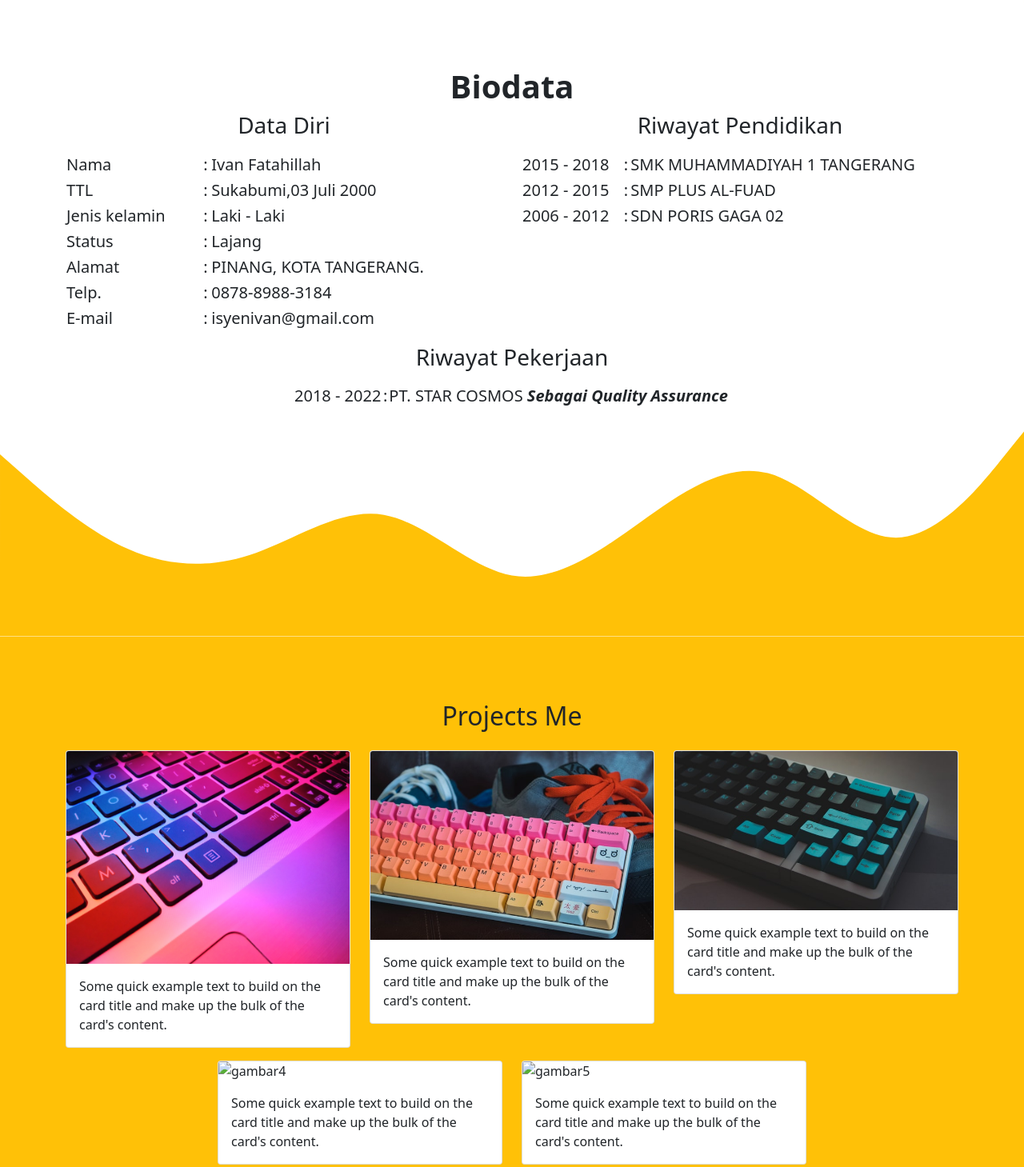
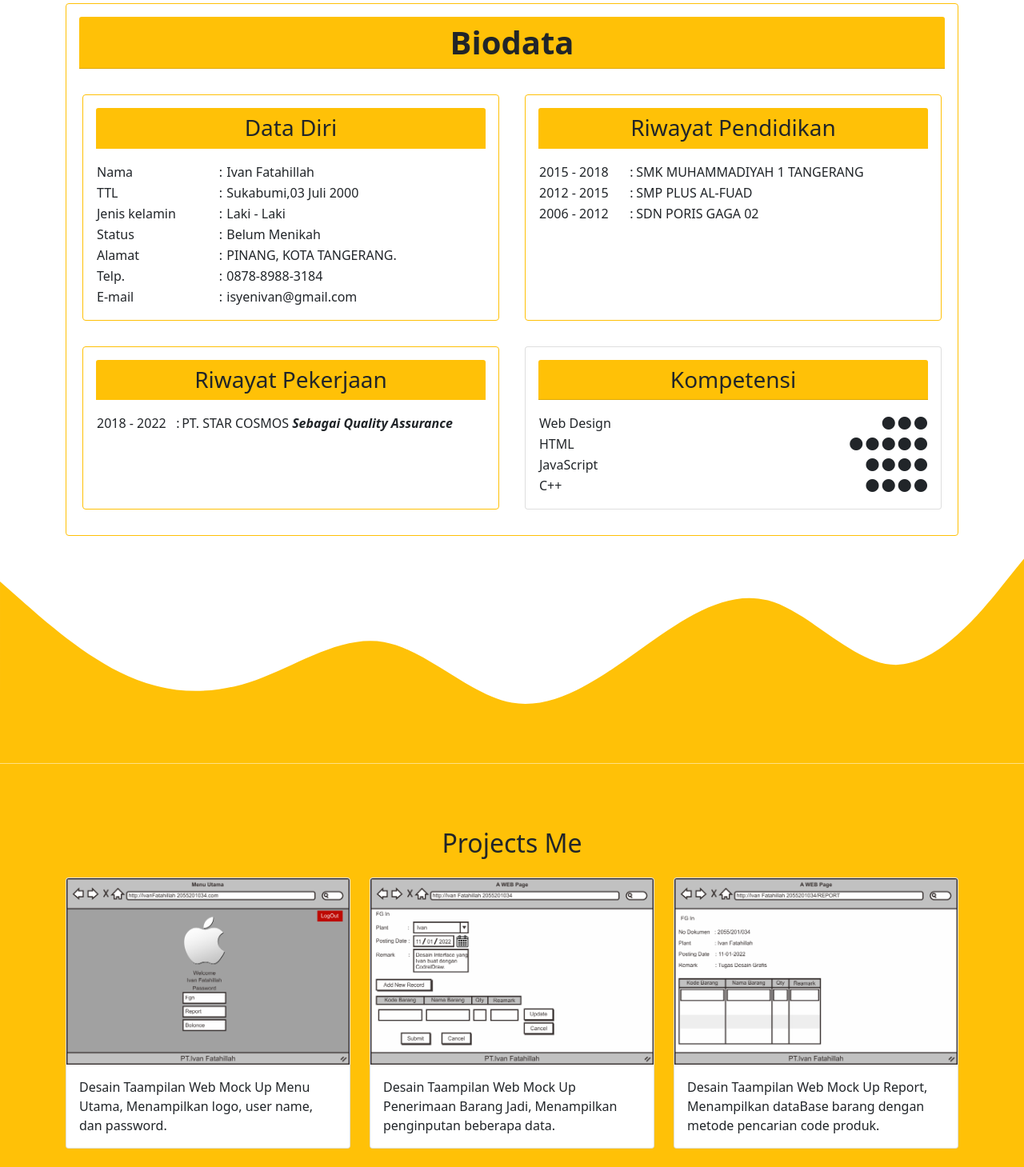
Before and after one commit to IvanFatahillah/IvanFatahillah.github.io, a plain HTML site: page MyCV.html in a window 1280 px wide. Shown: the part 920-2379 px from the top of the page at 80% size. Drawn offline with nearby package versions, Linux system fonts and the light colour scheme.

Commit message:
perubahan total tampilan web

```diff
--- a/MyCV.html
+++ b/MyCV.html
@@ -34,13 +34,14 @@
           </div>
         </div>
       </nav>
+
 <!-- Akhir Navbar -->
 
 <!-- Jumbotron -->
-    <section class="jumbotron text-center">
-        <img src="img/gambar2.png" alt="gambar2" width="200px" class="rounded-circle img-thumbnail"/>
+    <section class="jumbotron text-center pt-3">
+        <img  src="img/gambar2.png" alt="gambar2" width="200px" class="rounded-circle img-thumbnail">
         <h1 class="display-4">Ivan Fatahillah</h1>
-        <p class="lead">Web Developer & Front-end Beginner (Student Active)</p>
+        <p class="lead">Web Design & Front-end Beginner (Student Active Of University Muhammadiyah Tangerang)</p>
         <!-- Tentang Saya -->
     <div>
         <div class="container">
@@ -51,7 +52,7 @@
             </div>
             <div class="row justify-content-center fs-5 text-center">
                 <div class="col-md-8">
-                    <p>Programmer fresh graduate yang masih pemula dalam HTML, JavaScript, C++, dan Python. Mampu belajar dengan cepat beradaptasi serta etos kerja yang tinggi. dan Sedang mencari peluang kerja dalam bidang Front End Develover untuk terus mengembangkan keterampilan dan kecakapan.</p>
+                    <p>Programmer fresh graduate yang masih pemula dalam Web Design, HTML, JavaScript, dan C++. Mampu belajar dengan cepat beradaptasi serta etos kerja yang tinggi. dan Sedang mencari peluang kerja dalam bidang Front End Develover untuk terus mengembangkan keterampilan dan kecakapan.</p>
                 </div>
             </div>
         </div>
@@ -67,14 +68,16 @@
 <!-- Biodata -->
 <section id="biodata">
     <div class="container">
+        <div id="card1" class="card">
+        <div class="card-body">
         <div class="row">
             <div class="col">
-                <h1 class="text-center fw-bold">Biodata</h1>
+                <h1 class="text-center fw-bold card-header mb-3 bg-warning">Biodata</h1>
             </div>
         </div>
-    <div class="row gy-3 d-flex justify-content-around fs-5 text-left">
-            <div class="col-6 md-4">
-                <h3 class="text-center mb-3">Data Diri</h3>
+    <div class="row justify-content-end fs-6">
+            <div id="card1" class="col-md-4 card card-body m-3">
+                <h3 id="card1" class="text-center mb-3 card-header">Data Diri</h3>
         <table class="container">
         <tr>
             <td>Nama</td>
@@ -94,7 +97,7 @@
         <tr>
             <td>Status</td>
             <td>:</td>
-            <td>Lajang</td>
+            <td>Belum Menikah</td>
         </tr>
         <tr>
             <td>Alamat</td>
@@ -114,8 +117,8 @@
         <tr>
         </table>
     </div>
-            <div class="col-6 md-4">
-                <h3 class="text-center mb-3">Riwayat Pendidikan</h3>
+            <div id="card1" class="col-md-4 card card-body m-3">
+                <h3 id="card1" class="text-center mb-3 card-header">Riwayat Pendidikan</h3>
                 <table class="container">
                     <tr>
                         <td>2015 - 2018</td>
@@ -134,8 +137,8 @@
                     </tr>
                     </table>
             </div>
-            <div class="col-6 md-4">
-                <h3 class="text-center mb-3">Riwayat Pekerjaan</h3>
+            <div id="card1" class="col-md-4 card card-body m-3">
+                <h3 id="card1" class="text-center mb-3 card-header">Riwayat Pekerjaan</h3>
                 <table class="container">
                     <tr>
                         <td>2018 - 2022</td>
@@ -144,8 +147,50 @@
                     </tr>
                     </table>
             </div>
+            <div class="col-md-4 card card-body m-3">
+                <h3 class="text-center mb-3 card-header">Kompetensi</h3>
+                <table class="container">
+                    <tr>
+                        <td>Web Design</td>
+                        <td class="text-end">
+                            <i class="bi bi-circle-fill"></i>
+                            <i class="bi bi-circle-fill"></i>
+                            <i class="bi bi-circle-fill"></i>
+                        </td>
+                    </tr>
+                    <tr>
+                        <td>HTML</td>
+                        <td class="text-end">
+                            <i class="bi bi-circle-fill"></i>
+                            <i class="bi bi-circle-fill"></i>
+                            <i class="bi bi-circle-fill"></i>
+                            <i class="bi bi-circle-fill"></i>
+                            <i class="bi bi-circle-fill"></i>
+                        </td>
+                    </tr>
+                    <tr>
+                        <td>JavaScript</td>
+                        <td class="text-end">
+                            <i class="bi bi-circle-fill"></i>
+                            <i class="bi bi-circle-fill"></i>
+                            <i class="bi bi-circle-fill"></i>
+                            <i class="bi bi-circle-fill"></i>
+                        </td>
+                    </tr>
+                    <tr>
+                        <td>C++</td>
+                        <td class="text-end">
+                            <i class="bi bi-circle-fill"></i>
+                            <i class="bi bi-circle-fill"></i>
+                            <i class="bi bi-circle-fill"></i>
+                            <i class="bi bi-circle-fill"></i>
+                        </td>
+                    </tr>
+                    </table>
+            </div>
         </div>
     </div>
+</section>
     <svg xmlns="http://www.w3.org/2000/svg" viewBox="0 0 1440 320"><path fill="#ffc107" fill-opacity="1" d="M0,64L30,90.7C60,117,120,171,180,197.3C240,224,300,224,360,202.7C420,181,480,139,540,149.3C600,160,660,224,720,234.7C780,245,840,203,900,160C960,117,1020,75,1080,90.7C1140,107,1200,181,1260,181.3C1320,181,1380,107,1410,69.3L1440,32L1440,320L1410,320C1380,320,1320,320,1260,320C1200,320,1140,320,1080,320C1020,320,960,320,900,320C840,320,780,320,720,320C660,320,600,320,540,320C480,320,420,320,360,320C300,320,240,320,180,320C120,320,60,320,30,320L0,320Z"></path></svg>
    </section>
 <!-- Akhir Biodata -->
@@ -161,41 +206,25 @@
     <div class="row justify-content-center">
         <div class="col-md-4 mb-3">
             <div class="card">
-                <img src="projects/gambar3.jpg" class="card-img-top" alt="gambar3">
+                <img src="projects/1.png" class="card-img-top" alt="1">
                 <div class="card-body">
-                  <p class="card-text">Some quick example text to build on the card title and make up the bulk of the card's content.</p>
+                  <p class="card-text">Desain Taampilan Web Mock Up Menu Utama, Menampilkan logo, user name, dan password.</p>
                 </div>
               </div>
     </div>
         <div class="col-md-4 mb-3">
             <div class="card">
-                <img src="projects/gambar6.jpg" class="card-img-top" alt="gambar6">
+                <img src="projects/2.png" class="card-img-top" alt="2">
                 <div class="card-body">
-                  <p class="card-text">Some quick example text to build on the card title and make up the bulk of the card's content.</p>
+                  <p class="card-text">Desain Taampilan Web Mock Up Penerimaan Barang Jadi, Menampilkan penginputan beberapa data.</p>
                 </div>
               </div>
     </div>
         <div class="col-md-4 mb-3">
             <div class="card">
-                <img src="projects/gambar7.jpg" class="card-img-top" alt="gambar7">
+                <img src="projects/3.png" class="card-img-top" alt="3">
                 <div class="card-body">
-                  <p class="card-text">Some quick example text to build on the card title and make up the bulk of the card's content.</p>
-                </div>
-              </div>
-    </div>
-        <div class="col-md-4 mb-3">
-            <div class="card">
-                <img src="projects/gambar4.jpg" class="card-img-top" alt="gambar4">
-                <div class="card-body">
-                  <p class="card-text">Some quick example text to build on the card title and make up the bulk of the card's content.</p>
-                </div>
-              </div>
-    </div>
-        <div class="col-md-4 mb-3">
-            <div class="card">
-                <img src="projects/gambar5.jpg" class="card-img-top" alt="gambar5">
-                <div class="card-body">
-                  <p class="card-text">Some quick example text to build on the card title and make up the bulk of the card's content.</p>
+                  <p class="card-text">Desain Taampilan Web Mock Up Report, Menampilkan dataBase barang dengan metode pencarian code produk.</p>
                 </div>
               </div>
     </div>
--- a/style.css
+++ b/style.css
@@ -11,3 +11,11 @@
 section {
     padding-top: 5rem;
 }
+
+#card1 {
+    border-color: #ffc107;
+}
+
+.card-header {
+    background-color: #ffc107;
+}
```
Also changed, not shown: projects/1.png (added), projects/2.png (added), projects/3.png (added).
